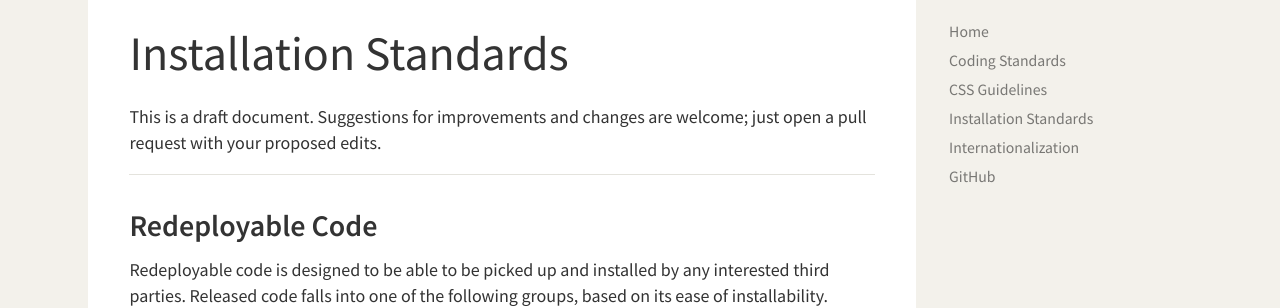
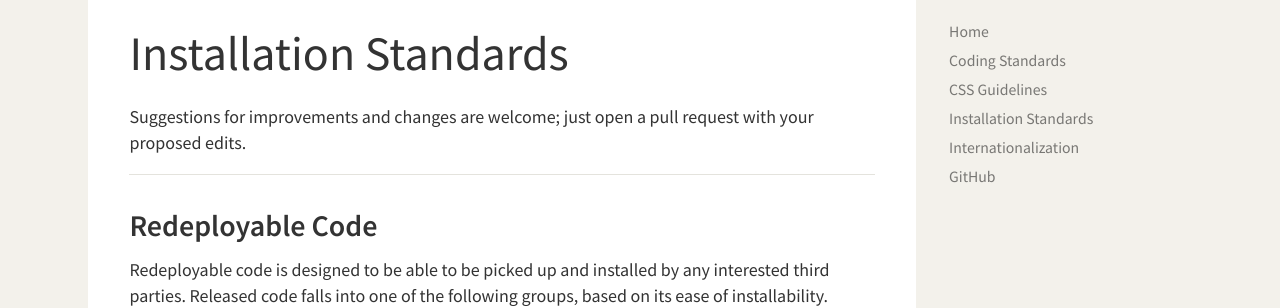
Before and after one commit to mysociety/mysociety.github.io, a Jekyll site: the page built from installation-standards.md, in a window 1280 px wide. Shown: the part 197-505 px from the top of the page. Built offline with Jekyll 4.4.1, drawn with Linux system fonts in a browser that asks for light colours.

Commit message:
Remove further reference to draft status

```diff
--- a/installation-standards.md
+++ b/installation-standards.md
@@ -3,7 +3,7 @@ layout: page
 title: Installation Standards
 ---
 
-This is a draft document. Suggestions for improvements and changes are welcome;
+Suggestions for improvements and changes are welcome;
 just open a pull request with your proposed edits.
 
 ## Redeployable Code
```
